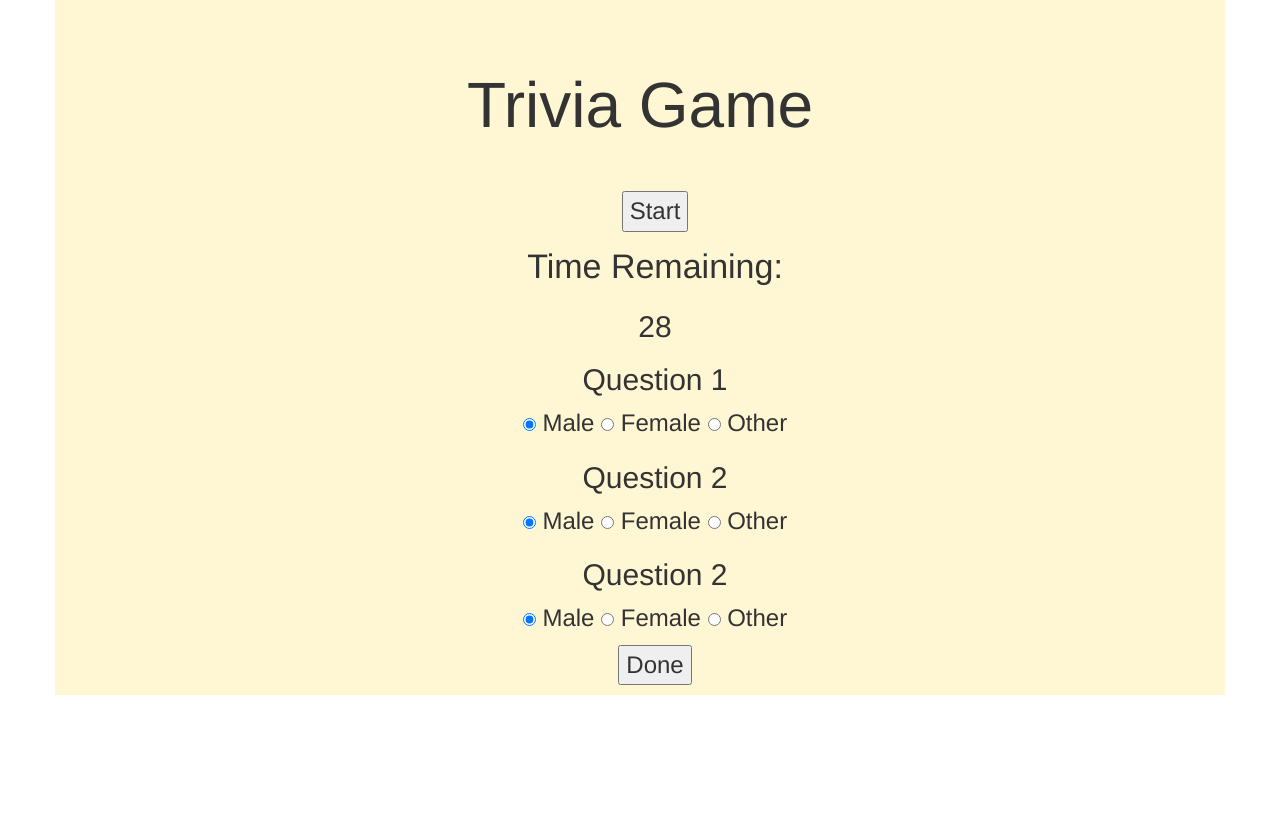
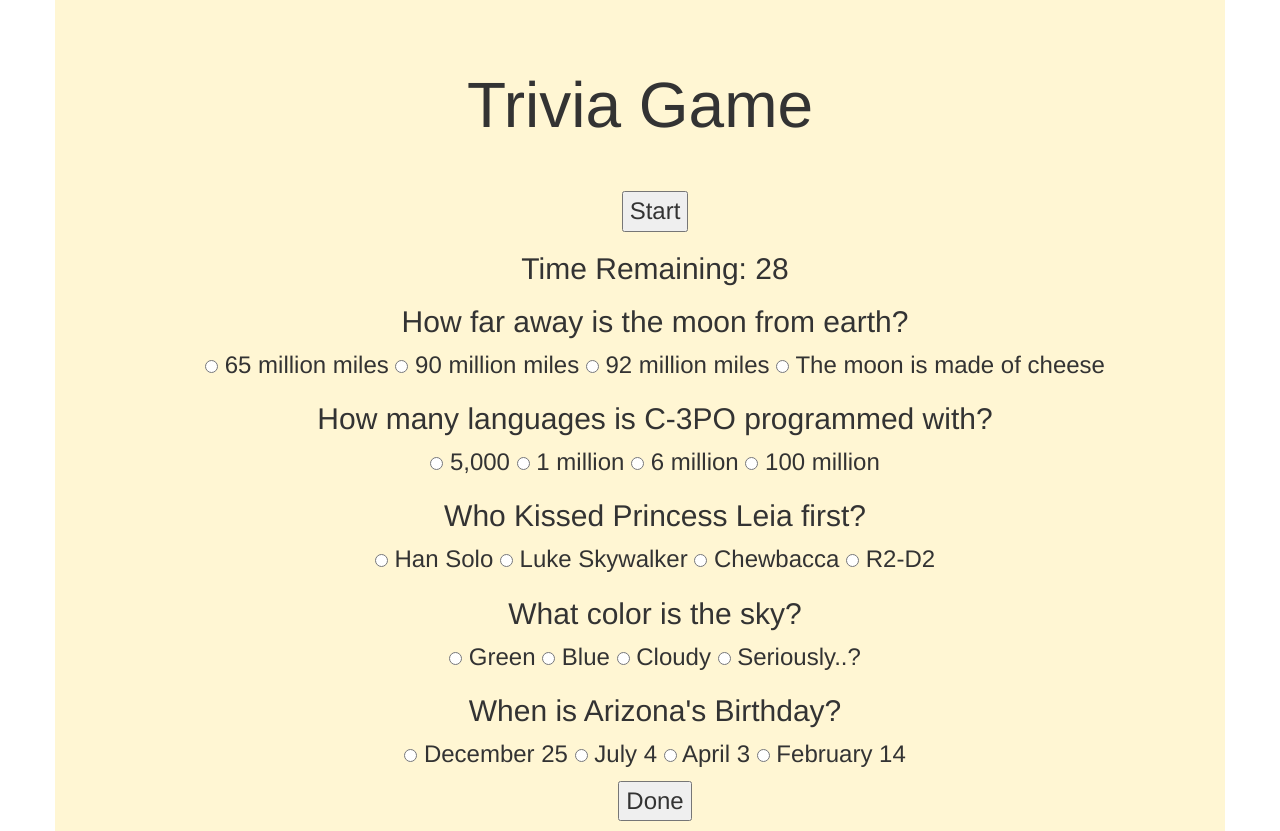
Before and after one commit to nverges/TriviaGame, a plain HTML site: page index.html in a window 1280 px wide. Both pictures are taken after a click on the button "Start". Before the commit the page ends 800 px from the top, so only its background shows below. Drawn offline with nearby package versions, Linux system fonts and the light colour scheme.

Commit message:
working correct/incorrect

```diff
--- a/index.html
+++ b/index.html
@@ -25,25 +25,72 @@
 
 		<p><button type="submit" id="start">Start</button></p>
 
-		<div id="counter">Time Remaining: <span id="value"></span></div>
+		<div id="value"><h2>Time Remaining: 30</h2></div>
+
+		<div id="score"></div>
 
 		<form>
-			<h2>Question 1</h2>
-			  <input type="radio" name="gender" value="male" checked> Male
-			  <input type="radio" name="gender" value="female"> Female
-			  <input type="radio" name="gender" value="other"> Other
+			<h2>How far away is the moon from earth?</h2>
+			  <input type="radio" name="q1" value="65"> 65 million miles
+			  <input type="radio" name="q1" value="90"> 90 million miles
+			  <input type="radio" name="q1" value="92"> 92 million miles
+			  <input type="radio" name="q1" value="cheese"> The moon is made of cheese
 			</form>
 
-			<h2>Question 2</h2>
-			  <input type="radio" name="q1" value="1a" checked> Male
-			  <input type="radio" name="q1" value="1b"> Female
-			  <input type="radio" name="q1" value="1c"> Other
+			<h2>How many languages is C-3PO programmed with?</h2>
+			  <input type="radio" name="q2" value="2a"> 5,000
+			  <input type="radio" name="q2" value="2b"> 1 million
+			  <input type="radio" name="q2" value="6 million"> 6 million
+			  <input type="radio" name="q2" value="2d"> 100 million
 			</form>
 
-			<h2>Question 2</h2>
-			  <input type="radio" name="q" value="a" checked> Male
-			  <input type="radio" name="q" value="c"> Female
-			  <input type="radio" name="q" value="b"> Other
+			<h2>Who Kissed Princess Leia first?</h2>
+			  <input type="radio" name="q3" value="3a"> Han Solo
+			  <input type="radio" name="q3" value="Luke Skywalker"> Luke Skywalker
+			  <input type="radio" name="q3" value="3c"> Chewbacca
+			  <input type="radio" name="q2" value="3d"> R2-D2
+
+			<h2>What color is the sky?</h2>
+			  <input type="radio" name="q4" value="a"> Green
+			  <input type="radio" name="q4" value="Blue"> Blue
+			  <input type="radio" name="q4" value="c"> Cloudy
+			  <input type="radio" name="q4" value="d"> Seriously..?
+
+			<h2>When is Arizona's Birthday?</h2>
+			  <input type="radio" name="q5" value="a"> December 25
+			  <input type="radio" name="q5" value="b"> July 4
+			  <input type="radio" name="q5" value="c"> April 3
+			  <input type="radio" name="q5" value="February 14"> February 14
+
+<!-- 			<h2>Question 6</h2>
+			  <input type="radio" name="q6" value="a" checked="checked"> True
+			  <input type="radio" name="q6" value="b"> False
+			  <input type="radio" name="q6" value="c"> Other
+			  <input type="radio" name="q6" value="d"> Other
+
+			<h2>Question 7</h2>
+			  <input type="radio" name="q7" value="a" checked="checked"> True
+			  <input type="radio" name="q7" value="b"> False
+			  <input type="radio" name="q7" value="c"> Other
+			  <input type="radio" name="q7" value="d"> Other
+
+			<h2>Question 8</h2>
+			  <input type="radio" name="q8" value="a" checked="checked"> True
+			  <input type="radio" name="q8" value="b"> False
+			  <input type="radio" name="q8" value="c"> Other
+			  <input type="radio" name="q8" value="d"> Other
+
+			<h2>Question 9</h2>
+			  <input type="radio" name="q9" value="a" checked="checked"> True
+			  <input type="radio" name="q9" value="b"> False
+			  <input type="radio" name="q9" value="c"> Other
+			  <input type="radio" name="q9" value="d"> Other
+
+			<h2>Question 10</h2>
+			  <input type="radio" name="q10" value="a" checked="checked"> True
+			  <input type="radio" name="q10" value="b"> False
+			  <input type="radio" name="q10" value="c"> Other
+			  <input type="radio" name="q10" value="d"> Other -->
 		</form>
 		<p>
 
@@ -59,39 +106,42 @@
 
 // create variables
 
-	var intervalId = 0;
 
-	// store counter
 	var number = 30;
+	var correct = 0;
+	var incorrect = 0;
+	var unanswered = 5;
+	var intervalId;
 
-	// store correct guesses
-	var correct = 0;
+	var answers = ["92", "6 million", "Luke Skywalker", "Blue", "February 14"];
+	// , "Other", "Other", "Other", "Other", "Other", "Other"
+	var responses = [];
 
-	// store incorrect guesses
-	var incorrect = 0;
 
-	// store unanswered
-	var unanswered = 0;
+    // reset function restarts timer and resets buttons
+    function reset() {
+    	$("#value").html("<h2>" + "Time Remaining: " + number + "</h2>");
+    	$("#score").html("");
 
-	// create correct answers
-	var answers = ["Male", "Female", "Other", "huh?:"];
 
-// create counter functionality
 
-	// set coundown variable
-	var countdown = 0;
+    	number = 30;
+    	correct = 0;
+    	incorrect = 0;
+    	unanswered = 5;
 
-	// decrease countdown value by 1 second
-	function run() {
-    	intervalId = setInterval(decrement, 1000);
+    	$('input:radio[name=q1]').attr('checked',false);
+    	$('input:radio[name=q2]').attr('checked',false);
+    	// $('input:radio[name=q3]').attr('checked',true);
+    	// $('input:radio[name=q4]').attr('checked',true);
+
     }
 
-     // The stop function
-    function stop() {
-     // Clears our intervalId
-     // We just pass the name of the interval
-     // to the clearInterval function.
-      clearInterval(intervalId);
+	// starts game
+	function run() {
+		reset();
+    	intervalId = setInterval(decrement, 1000);
+
     }
 
     // The decrement function.
@@ -101,13 +151,26 @@
       number--;
 
       // display to html
-      $("#value").html("<h2>" + number + "</h2>");
+      $("#value").html("<h2>" + "Time Remaining: " + number + "</h2>");
 
       // run stop function when counter reaches 0
       if (number === 0) {
         stop();
       }
     }
+
+         // The stop function
+    function stop() {
+     // Clears our intervalId
+     // We just pass the name of the interval
+     // to the clearInterval function.
+      clearInterval(intervalId);
+      console.log("stop");
+
+      eval();
+      // checkAnswers();
+    }
+
 
 
 // start button
@@ -121,10 +184,10 @@
 	$("#done").on("click", stop);
 
 
-// logic function
+	function eval() {
 
-function userInput() {
-    var answer1 = ($('input:radio[name=q1]:checked').val());
+
+	    var answer1 = ($('input:radio[name=gender]:checked').val());
 		var answer2 = ($('input:radio[name=q2]:checked').val());
 	    var answer3 = ($('input:radio[name=q3]:checked').val());
 	   	var answer4 = ($('input:radio[name=q4]:checked').val());
@@ -134,24 +197,114 @@ function userInput() {
 		var answer8 = ($('input:radio[name=q8]:checked').val());
 	    var answer9 = ($('input:radio[name=q9]:checked').val());
 	    var answer10 = ($('input:radio[name=q10]:checked').val());
-    var answer11 = ($('input:radio[name=q11]:checked').val());
-    var answer12 = ($('input:radio[name=q12]:checked').val());
 
-    userAnswers.push(answer1);
-    userAnswers.push(answer2);
-    userAnswers.push(answer3);
-    userAnswers.push(answer4);
-    userAnswers.push(answer5);
-    userAnswers.push(answer6);
-    userAnswers.push(answer7);
-    userAnswers.push(answer8);
-    userAnswers.push(answer9);
-    userAnswers.push(answer10);
-    userAnswers.push(answer11);
-    userAnswers.push(answer12);
 
-    console.log(userAnswers);
- };
+	    responses.push(answer1);
+	    responses.push(answer2);
+	   	responses.push(answer3);
+	    responses.push(answer4);
+	    responses.push(answer5);
+	   	responses.push(answer6);
+	   	responses.push(answer7);
+	    responses.push(answer8);
+	   	responses.push(answer9);
+	    responses.push(answer10);
+
+	    for (i=0; i < answers.length; i++) {
+	    	if (answers[i] === responses[i]) {
+	    		correct++;
+	    		unanswered--;
+	    	} else {
+	    		incorrect++;
+	    		unanswered--;
+	    	}
+
+	    }
+
+	    // displays results to html
+	    $("#score").html("Correct: " + correct + " | Incorrect: " + incorrect + " | Unanswered: " + unanswered);
+
+	    // console.log(responses);
+	    // console.log(responses[0]);
+	    // console.log(correct);
+
+	    console.log(answer1);
+	    console.log(answer2);
+	    console.log(answer3);
+	    console.log("___________");
+
+	    console.log(answers);
+	    console.log(responses);
+
+	    console.log("___________");
+
+	    console.log(unanswered);
+	    console.log(correct);
+	    console.log(incorrect);
+
+
+	}
+
+
+//logic function
+
+// function checkAnswers() {
+// 	 var answer1 = ($('input:radio[name=q1]:checked').val());
+
+	 // for (i=0; i<answers.length;i++) {
+	 // 	if (answers[i] === results[i]) {
+	 // 		correct++
+	 // 		unanswered--
+	 // 	} else {
+	 // 		incorrect++
+	 // 		unanswered---
+	 // 	}
+
+
+
+// 	 answers.push(answer);
+// 	 console.log(answers);
+// }
+
+
+// function userInput() {
+
+// 	var inputs = ["q1", "q2", "q3"];
+
+// 	for (i=0; i < inputs.length; i++) {
+// 		var inputs[i] = ($('input:radio[name=q1]:checked').val());
+// 	}
+//     var answer1 = ($('input:radio[name=q1]:checked').val());
+//     var answer2 = ($('input:radio[name=q2]:checked').val());
+//     var answer3 = ($('input:radio[name=q3]:checked').val());
+//     var answer4 = ($('input:radio[name=q4]:checked').val());
+//     var answer5 = ($('input:radio[name=q5]:checked').val());
+//     var answer6 = ($('input:radio[name=q6]:checked').val());
+//     var answer7 = ($('input:radio[name=q7]:checked').val());
+//     var answer8 = ($('input:radio[name=q8]:checked').val());
+//     var answer9 = ($('input:radio[name=q9]:checked').val());
+//     var answer10 = ($('input:radio[name=q10]:checked').val());
+//     var answer11 = ($('input:radio[name=q11]:checked').val());
+//     var answer12 = ($('input:radio[name=q12]:checked').val());
+
+//     userAnswers.push(answer1);
+//     userAnswers.push(answer2);
+//     userAnswers.push(answer3);
+//     userAnswers.push(answer4);
+//     userAnswers.push(answer5);
+//     userAnswers.push(answer6);
+//     userAnswers.push(answer7);
+//     userAnswers.push(answer8);
+//     userAnswers.push(answer9);
+//     userAnswers.push(answer10);
+//     userAnswers.push(answer11);
+//     userAnswers.push(answer12);
+
+//     console.log(userAnswers);
+//  };
+
+
+
 
 
 
@@ -181,21 +334,6 @@ function userInput() {
 
 
 
-
-
-
-
-
-
-
-
-
-
-
-
-
-
-
 </script>
 
 </body>
```
Lines whose indentation alone changed are shown as unchanged.
